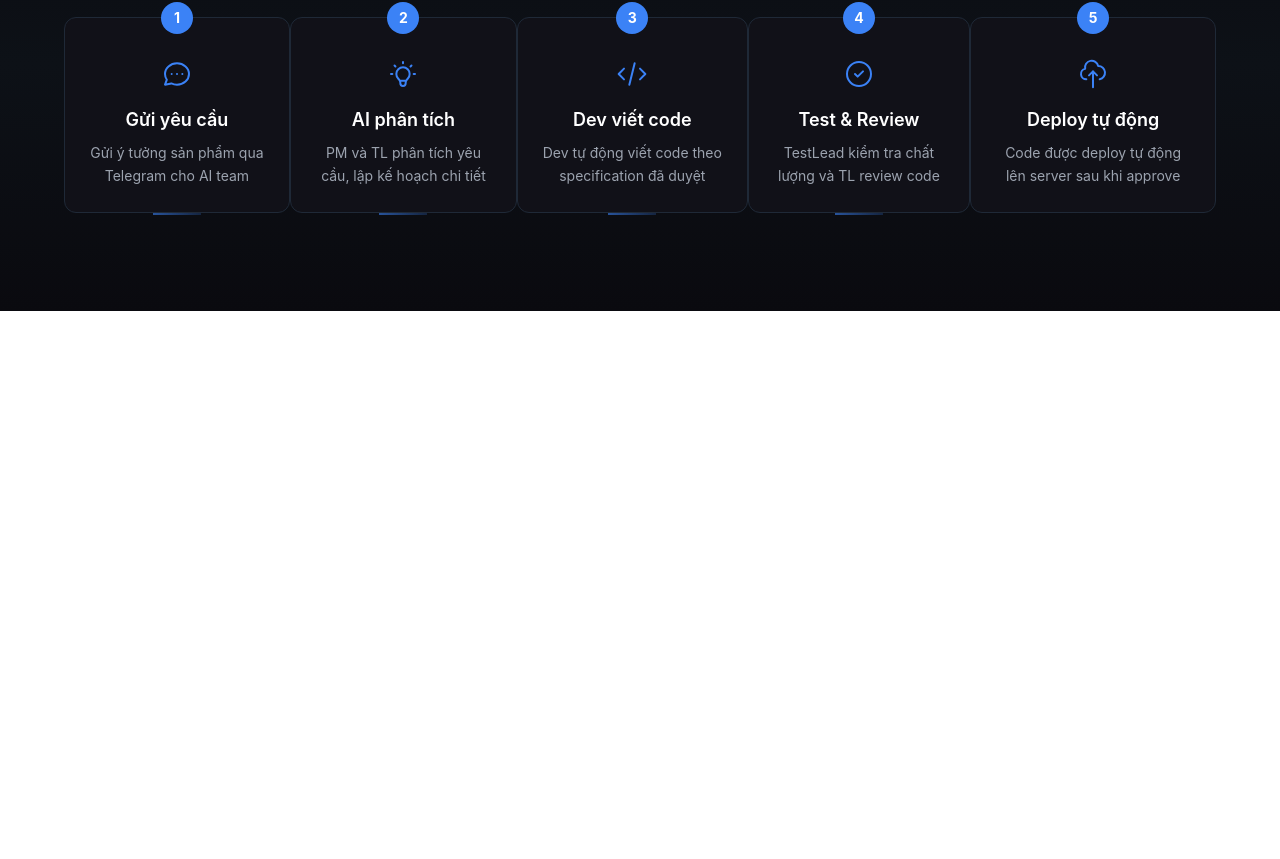
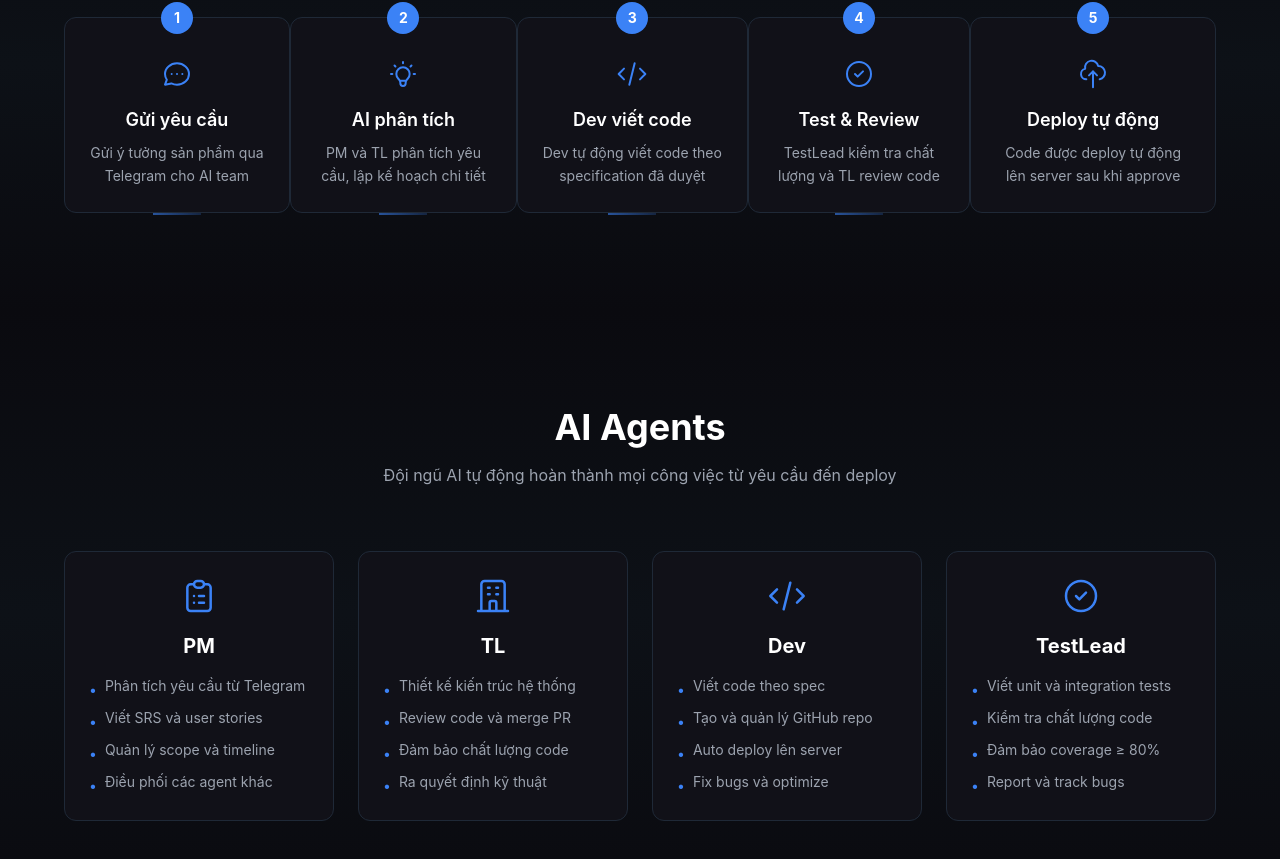
Before and after one commit to wisbidev/project-c051d40a, a Next.js app in the folder frontend/: page / in a window 1280 px wide. Shown: the part 983-1842 px from the top of the page. Before the commit the page ends 1294 px from the top, so only its background shows below. Built offline with nearby package versions, Linux system fonts and the light colour scheme.

Commit message:
feat: import and render AIAgentsSection in main page

```diff
--- a/frontend/src/app/page.tsx
+++ b/frontend/src/app/page.tsx
@@ -1,11 +1,13 @@
 import HeroSection from "@/components/HeroSection";
 import PipelineSection from "@/components/PipelineSection";
+import AIAgentsSection from "@/components/AIAgentsSection";
 
 export default function Home() {
   return (
     <main>
       <HeroSection />
       <PipelineSection />
+      <AIAgentsSection />
     </main>
   );
 }
```
